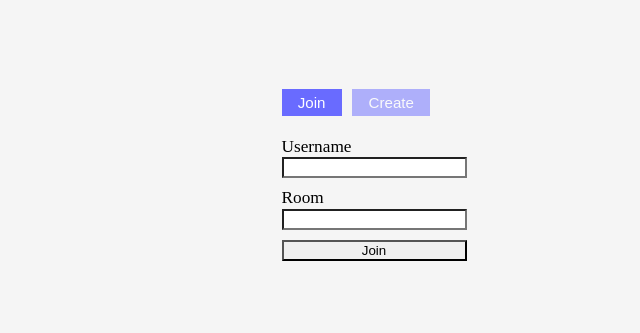
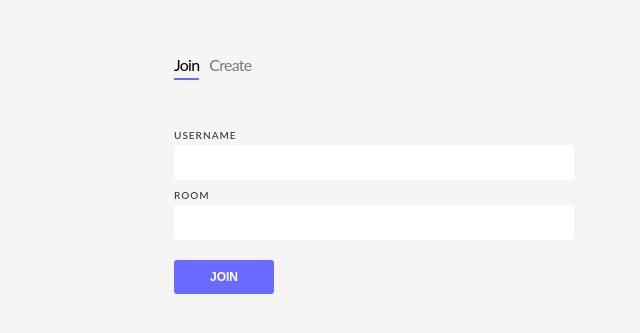
Before and after one commit to NeoxAzrot/dice-game, a Nuxt app in the folder front/: page / in a window 1280 px wide. Shown: the part 225-558 px from the top of the page, without its empty margins (266-906 px from the left). Built offline with nearby package versions, Linux system fonts and the light colour scheme.

Commit message:
form styles

```diff
--- a/front/components/RoomManager.vue
+++ b/front/components/RoomManager.vue
@@ -1,16 +1,16 @@
 <template>
   <div class="room-manager">
-    <div class="room-manager__buttons">
-      <button :class="selection === 'join' && 'selected'" @click="selection = 'join'">Join</button>
-      <button :class="selection === 'create' && 'selected'" @click="selection = 'create'">Create</button>
+    <div class="room-manager__selector">
+      <p :class="selection === 'join' && 'selected'" @click="selection = 'join'">Join</p>
+      <p :class="selection === 'create' && 'selected'" @click="selection = 'create'">Create</p>
     </div>
 
     <form v-if="selection === 'join'" @submit="handleJoin">
-      <div class="room-manager__field">
+      <div class="room-manager__field input">
         <label for="username">Username</label>
         <input type="text" id="username" name="username" v-model="username">
       </div>
-      <div class="room-manager__field">
+      <div class="room-manager__field input">
         <label for="room">Room</label>
         <input type="text" id="room" name="room" v-model="requestedRoom">
       </div>
@@ -18,7 +18,7 @@
     </form>
 
     <form v-else @submit="handleCreate">
-      <div class="room-manager__field">
+      <div class="room-manager__field input">
         <label for="username">Username</label>
         <input type="text" id="username" name="username" v-model="username">
       </div>
@@ -47,18 +47,27 @@ const handleCreate = (e: Event) => {
 
 <style lang="scss">
 .room-manager {
-  &__buttons {
+  width: 100%;
+  max-width: 40rem;
+  display: flex;
+  flex-direction: column;
+  gap: 3rem;
+
+  &__selector {
     display: flex;
     gap: 1rem;
     margin-bottom: 2rem;
 
-    button {
+    p {
       pointer-events: all;
+      cursor: pointer;
       opacity: 0.5;
       transition: opacity 0.3s ease-in-out;
+      padding-bottom: 0.5rem;
 
       &.selected {
         pointer-events: none;
+        border-bottom: 2px solid var(--color--second);
         opacity: 1;
       }
     }
@@ -68,12 +77,11 @@ const handleCreate = (e: Event) => {
     display: flex;
     flex-direction: column;
     gap: 1rem;
-  }
+    width: 100%;
 
-  &__field {
-    display: flex;
-    flex-direction: column;
-    gap: 0.2rem;
+    input[type="submit"] {
+      margin-top: 1rem;
+    }
   }
 }
 </style>
--- a/front/nuxt.config.ts
+++ b/front/nuxt.config.ts
@@ -13,5 +13,10 @@ export default defineNuxtConfig({
   css: [
     "@/styles/main.scss"
   ],
-  modules: ['@pinia/nuxt', '@nuxtjs/google-fonts']
+  modules: ['@pinia/nuxt', '@nuxtjs/google-fonts'],
+  googleFonts: {
+    families: {
+      Poppins: true,
+    }
+  }
 })
--- a/front/styles/components/_buttons.scss
+++ b/front/styles/components/_buttons.scss
@@ -1,9 +1,16 @@
-button {
+button,
+.btn,
+input[type="submit"] {
   border: none;
-  font-size: 1.4rem;
+  font-size: 1.2rem;
   background-color: var(--color--second);
   color: white;
-  padding: 0.5rem 1.5rem;
+  padding: 1rem 3rem;
   font-weight: 500;
   cursor: pointer;
+  min-width: 10rem;
+  border-radius: var(--radius--main);
+  width: fit-content;
+  text-transform: uppercase;
+  font-weight: 600;
 }
--- /dev/null
+++ b/front/styles/components/_inputs.scss
@@ -0,0 +1,20 @@
+.input {
+  display: flex;
+  flex-direction: column;
+  gap: 0.5rem;
+
+  input {
+    outline: none;
+    border: none;
+    padding: 1rem;
+    border-radius: var(--radius--main);
+  }
+
+  label {
+    font-size: 1rem;
+    color: rgb(68, 68, 68);
+    font-weight: 600;
+    text-transform: uppercase;
+    letter-spacing: 0.1rem;
+  }
+}
--- a/front/styles/global/_layout.scss
+++ b/front/styles/global/_layout.scss
@@ -1,9 +1,16 @@
 .layout {
   font-size: var(--font--text);
+  font-family: var(--font-family--main);
   min-height: 100vh;
   min-width: 100vw;
 
   &__container {
+    width: 100%;
+    height: 100%;
     padding: 1rem;
+    display: flex;
+    justify-content: center;
+    align-items: center;
+    letter-spacing: -0.075rem;
   }
 }
--- a/front/styles/global/_reset.scss
+++ b/front/styles/global/_reset.scss
@@ -4,7 +4,7 @@
 }
 
 html {
-  font-size: 67.5%;
+  font-size: 62.5%;
 }
 
 html, body, div, span, object, iframe, figure, h1, h2, h3, h4, h5, h6, p, blockquote, pre, a, code, em, img, small, strike, strong, sub, sup, tt, b, u, i, ol, ul, li, fieldset, form, label, table, caption, tbody, tfoot, thead, tr, th, td, main, canvas, embed, footer, header, nav, section, video{
--- a/front/styles/global/_variables.scss
+++ b/front/styles/global/_variables.scss
@@ -1,7 +1,11 @@
 :root {
   --font--text: 1.6rem;
+  --font-family--main: 'Lato', sans-serif;
+
   --color--body: #1C1C1D;
   --color--text: white;
   --color--second: #696BFF;
   --color--button: #181819;
+
+  --radius--main: 0.3rem;
 }
--- a/front/styles/main.scss
+++ b/front/styles/main.scss
@@ -6,3 +6,4 @@
 
 // Components
 @use './components/buttons';
+@use './components/inputs';
```
